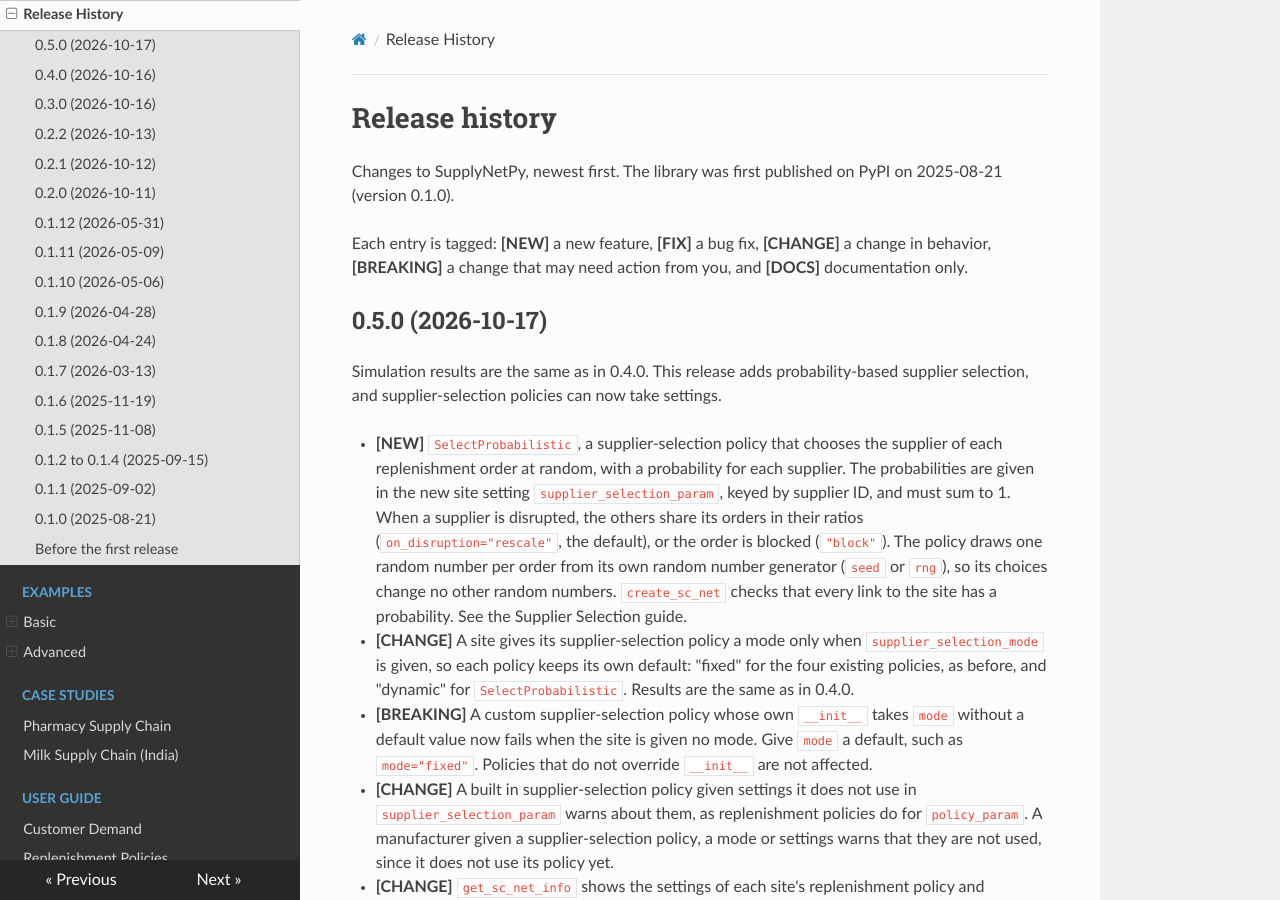
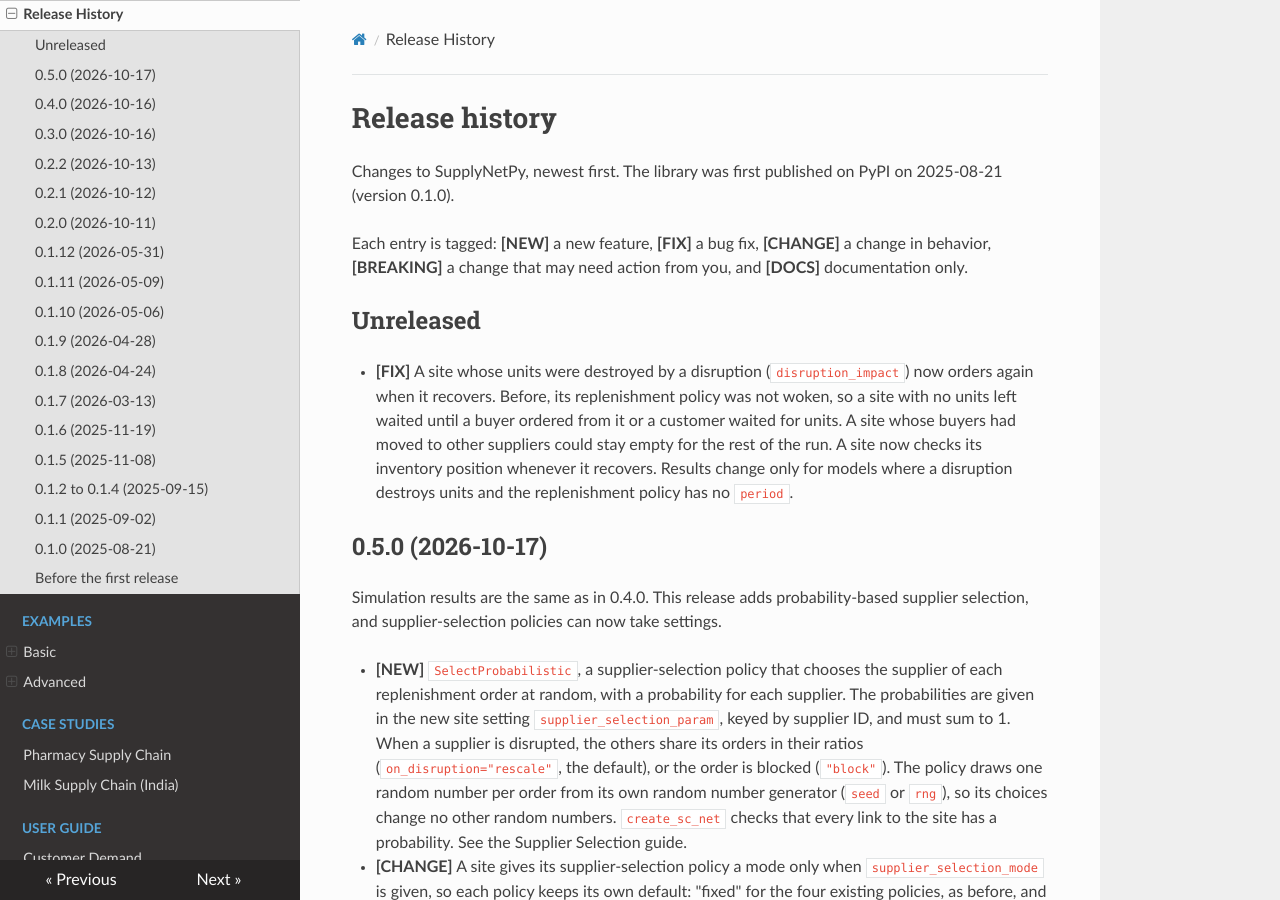
Before and after one commit to SupplyChainSimulation/SupplyNetPy, an MkDocs documentation site: the page built from docs/changelog.md, in a window 1280 px wide and 900 px high. Built offline with MkDocs 1.6.1, drawn with Linux system fonts in a browser that asks for light colours; nearby versions of some CDN libraries.

Commit message:
A site orders again when it recovers from a disruption
A site now checks its inventory position when it recovers from a
disruption, as a real site does when it opens again. A disruption that
destroys units (disruption_impact) does not wake the site's replenishment
policy, so that the site places no order while it is disrupted. With the
check on recovery, the site refills its inventory once it is working
again, even when no buyer orders from it and no customer waits for units.

- Node.disruption calls wake_replenishment on the site itself at
  recovery, after waking its buyers. A policy whose inventory position
  is high enough waits again, and policies with a period are not affected.
- The site is woken after its buyers so that the milk case study,
  rerun as a validation study, gives the same results as with its own
  impact function that woke the site on recovery.
- The Inventory.destroy docstring, the Disruptions and Replenishment
  Policies guides and CLAUDE.md give this as the reason destroy does not
  wake the policy. The Disruptions guide also notes the two cases in
  which a disrupted site can still order.
- New tests in TestPolicyWokenWhenItsOwnSiteRecovers.
- CHANGELOG entry under Unreleased.

REVIEW.md §3.28 added.

Assisted-by: Claude Opus 5.5 (Anthropic)

```diff
--- a/CHANGELOG.md
+++ b/CHANGELOG.md
@@ -6,6 +6,17 @@ on 2025-08-21 (version 0.1.0).
 Each entry is tagged: **[NEW]** a new feature, **[FIX]** a bug fix,
 **[CHANGE]** a change in behavior, **[BREAKING]** a change that may need
 action from you, and **[DOCS]** documentation only.
+
+## Unreleased
+
+* **[FIX]** A site whose units were destroyed by a disruption
+  (`disruption_impact`) now orders again when it recovers. Before, its
+  replenishment policy was not woken, so a site with no units left waited
+  until a buyer ordered from it or a customer waited for units. A site whose
+  buyers had moved to other suppliers could stay empty for the rest of the
+  run. A site now checks its inventory position whenever it recovers.
+  Results change only for models where a disruption destroys units and the
+  replenishment policy has no `period`.
 
 ## 0.5.0 (2026-10-17)
 
```
Also changed, not shown: CLAUDE.md (+2 -2 lines), REVIEW.md (+20 -0 lines), docs/guide/disruptions.md (+1 -1 lines), docs/guide/replenishment-policies.md (+2 -2 lines), 2 other files.
